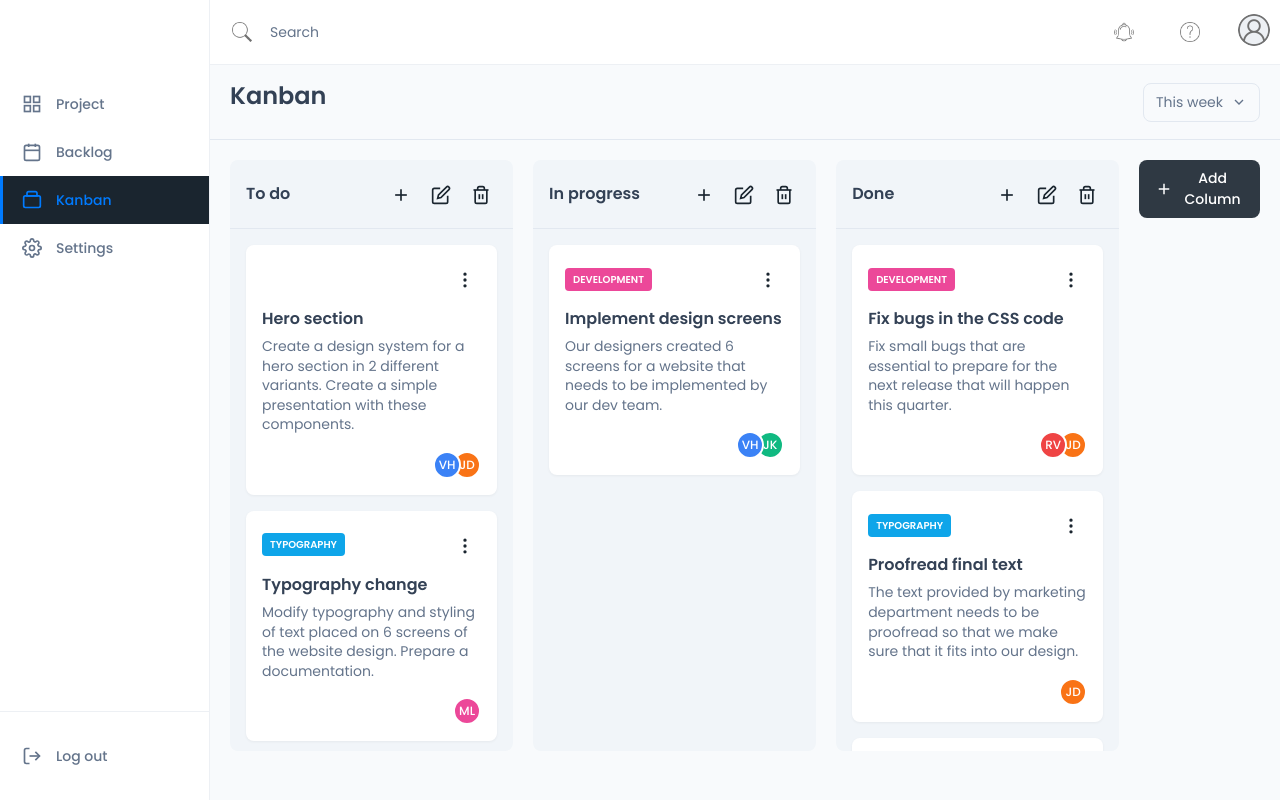
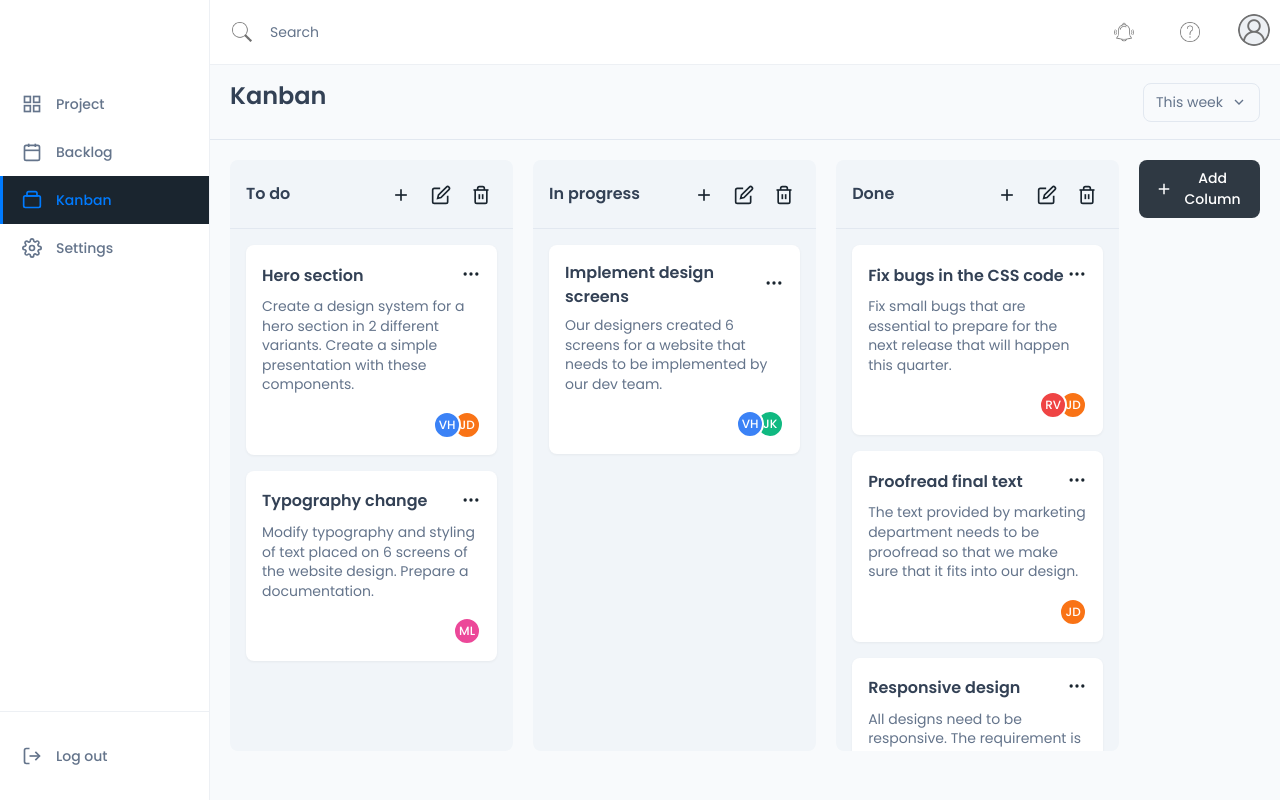
Before and after one commit to TranSang231/Scrum-Agile-Project-Management-Website, a React (Vite) app: page /kanban in a window 1280 px wide. Built offline with nearby package versions, Linux system fonts and the light colour scheme.

Commit message:
Change CSS TaskCard

```diff
--- a/src/assets/styles/components/dropDownMenu.scss
+++ b/src/assets/styles/components/dropDownMenu.scss
@@ -2,6 +2,10 @@
 
 .dropdown-container {
   position: relative;
+
+  .button--icon {
+    padding: 0;
+  }
 
   .dropdown-menu {
     position: absolute;
--- a/src/assets/styles/pages/kanban/kanban.scss
+++ b/src/assets/styles/pages/kanban/kanban.scss
@@ -120,7 +120,7 @@
           .task-title {
             font-size: 16px;
             font-weight: 600;
-            margin-bottom: 8px;
+            margin-bottom: -5px;
             color: #334155;
           }
 
--- a/src/components/DropDownMenu.jsx
+++ b/src/components/DropDownMenu.jsx
@@ -29,9 +29,9 @@ function DropdownMenu({ onEdit, onDelete }) {
     <div className="dropdown-container" ref={menuRef}>
       <button className="button--icon" onClick={handleToggle}>
         <svg viewBox="0 0 24 24" width="16" height="16" stroke="currentColor" strokeWidth="2" fill="none">
+          <circle cx="5" cy="12" r="1" />
           <circle cx="12" cy="12" r="1" />
-          <circle cx="12" cy="5" r="1" />
-          <circle cx="12" cy="19" r="1" />
+          <circle cx="19" cy="12" r="1" />
         </svg>
       </button>
 
--- a/src/components/TaskCard.jsx
+++ b/src/components/TaskCard.jsx
@@ -33,18 +33,18 @@ function TaskCard({ task, onEditSave, onDelete }) {
     return (
         <div className="task-card" key={task.id}>
             <div className="task-header">
-                <div className={`task-type task-type-${task.type}`}>
+                {/* <div className={`task-type task-type-${task.type}`}>
                     {task.typeLabel}
-                </div>
+                </div> */}
+                <p className="task-title">{task.title}</p>
 
-                <DropdownMenu
+                <DropdownMenu // Đặt vị trí của menu thả xuống
                     onEdit={handleEditClick} // Chuyển sang chế độ chỉnh sửa khi nhấn nút chỉnh sửa
                     onDelete={handleDeleteClick} // Gọi hàm xóa khi nhấn nút xóa
                 />
 
             </div>
 
-            <h3 className="task-title">{task.title}</h3>
             <p className="task-description">{task.description}</p>
 
             <div className="task-footer">
```
